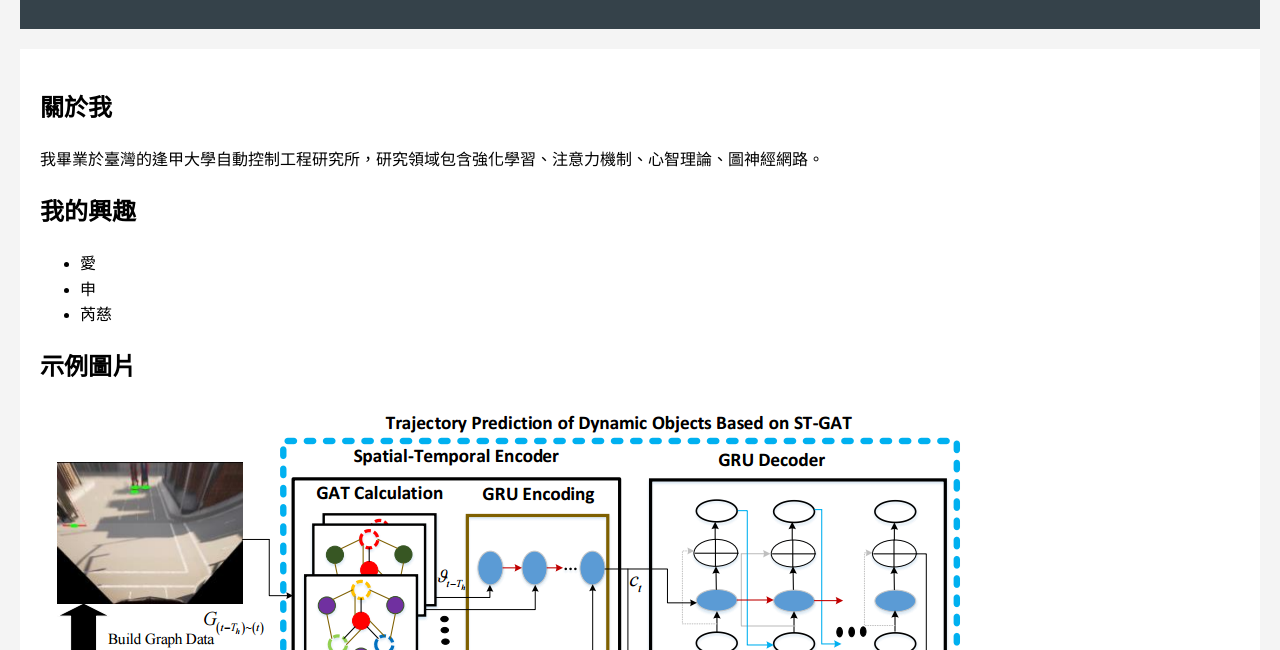
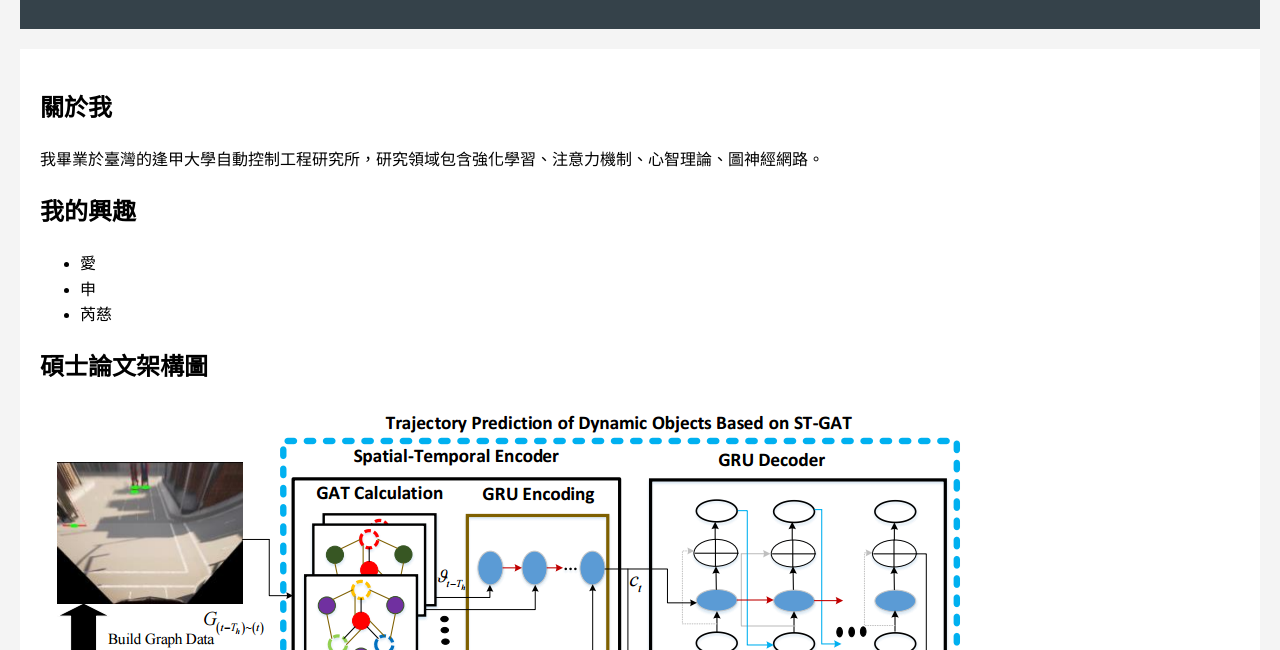
Before and after one commit to Yang-G-cheng/Yang-G-cheng.github.io, a plain HTML site: page index.html in a window 1280 px wide. Shown: the part 150-800 px from the top of the page. Drawn offline with Linux system fonts and the light colour scheme.

Commit message:
Add files via upload

```diff
--- a/index.html
+++ b/index.html
@@ -51,8 +51,8 @@
             <li>申</li>
             <li>芮慈</li>
         </ul>
-        <h2>示例圖片</h2>
-        <img src="ours.png" alt="示例圖片">
+        <h2>碩士論文架構圖</h2>
+        <img src="ours.png" alt="碩士論文架構圖">
     </main>
 </body>
 </html>
```
